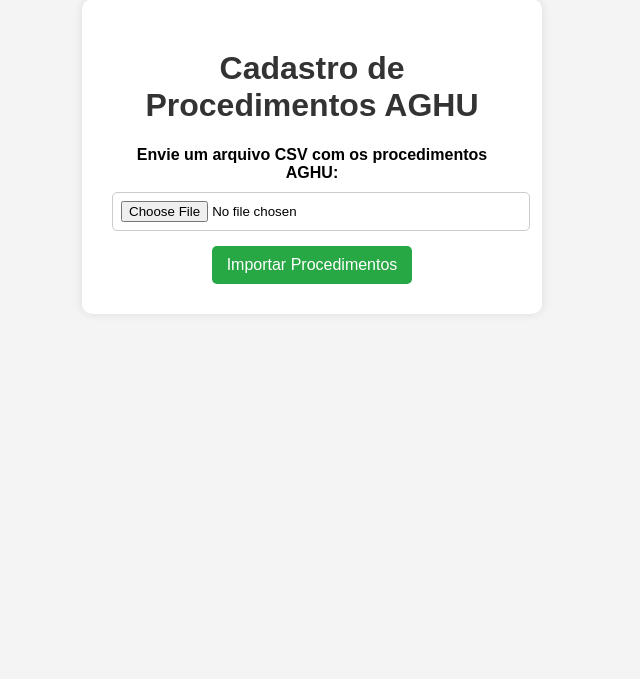
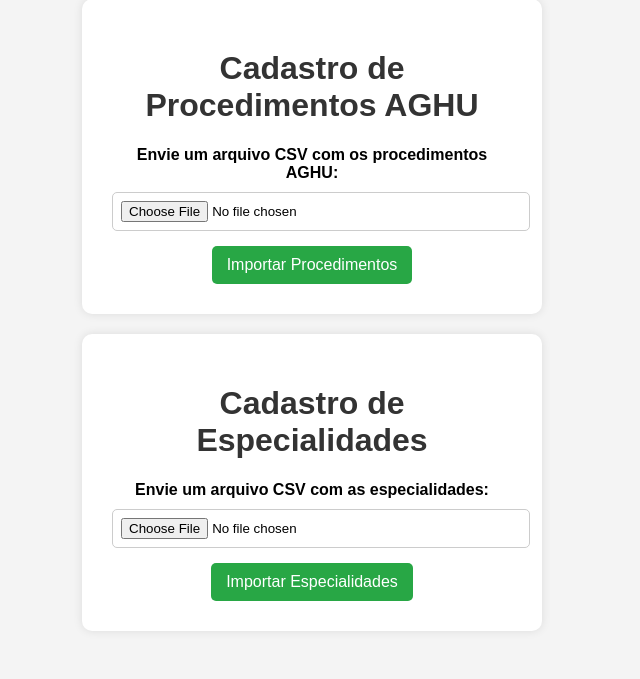
Before and after one commit to LucasFM10/Projeto-para-LEC-HULW, a Django app: page / in a window 1280 px wide. Shown: the part 644-1323 px from the top of the page, without its empty margins (328-968 px from the left). Before the commit the page ends 928 px from the top, so only its background shows below. Run offline with Django 5.2, Linux system fonts and the light colour scheme.

Commit message:
atualização

```diff
--- a/fila_cirurgica/models.py
+++ b/fila_cirurgica/models.py
@@ -180,3 +180,7 @@
 
     def __str__(self):
         return self.nome
+
+    class Meta:
+        verbose_name = "Médico"
+        verbose_name_plural = "Médicos"
--- a/fila_cirurgica/templates/upload.html
+++ b/fila_cirurgica/templates/upload.html
@@ -81,5 +81,15 @@
         </form>
     </div>
 
+    <div class="container">
+        <h1>Cadastro de Especialidades</h1>
+        <form method="POST" action="{% url 'importar_especialidades' %}" enctype="multipart/form-data">
+            {% csrf_token %}
+            <label for="file_especialidades">Envie um arquivo CSV com as especialidades:</label>
+            <input type="file" name="file_especialidades" accept=".csv" required>
+            <button type="submit">Importar Especialidades</button>
+        </form>
+    </div>
+
 </body>
 </html>
--- a/gestor_fila_hulw/urls.py
+++ b/gestor_fila_hulw/urls.py
@@ -24,4 +24,5 @@
     path("importar/pacientes/", views.processar_csv_pacientes, name="importar_pacientes"),
     path("importar/procedimentos/", views.home, name="importar_procedimentos"),
     path("importar/procedimentos-aghu/", views.processar_csv_procedimentos, name="importar_procedimentos-aghu"),
+    path("importar/especialidades/", views.processar_csv_especialidades, name="importar_especialidades"),
 ]
--- a/gestor_fila_hulw/views.py
+++ b/gestor_fila_hulw/views.py
@@ -1,5 +1,5 @@
 from django.shortcuts import render, redirect
-from fila_cirurgica.models import ProcedimentoSigtap, Paciente, ProcedimentoAghu
+from fila_cirurgica.models import ProcedimentoSigtap, Paciente, ProcedimentoAghu, Especialidade
 import re
 from bs4 import BeautifulSoup
 from django.core.files.storage import default_storage
@@ -248,3 +248,29 @@
 
         messages.success(request, "Procedimentos importados com sucesso!")
         return redirect("importar_procedimentos")
+
+def processar_csv_especialidades(request):
+    if request.method == "POST":
+        arquivo = request.FILES.get("file_especialidades")
+
+        if not arquivo.name.endswith(".csv"):
+            messages.error(request, "Por favor, envie um arquivo CSV válido.")
+            return redirect("importar_especialidades")
+
+        # Salvar o arquivo temporariamente
+        file_path = default_storage.save(f"temp/{arquivo.name}", arquivo)
+
+        with open(default_storage.path(file_path), newline='', encoding="utf-8-sig") as csvfile:
+            leitor = csv.DictReader(csvfile, delimiter=";")  # Usa ponto e vírgula como delimitador
+
+            for linha in leitor:
+                codigo = linha.get("COD_ESPECIALIDADE", "").strip()
+                nome = linha.get("NOME_ESPECIALIDADE", "").strip()
+
+                if codigo and nome:
+                    Especialidade.objects.get_or_create(cod_especialidade=codigo, nome_especialidade=nome)
+
+        messages.success(request, "Especialidades importadas com sucesso!")
+        return redirect("importar_especialidades")
+
+    return render(request, 'upload.html')
```
Also changed, not shown: fila_cirurgica/admin.py (+9 -1 lines).
